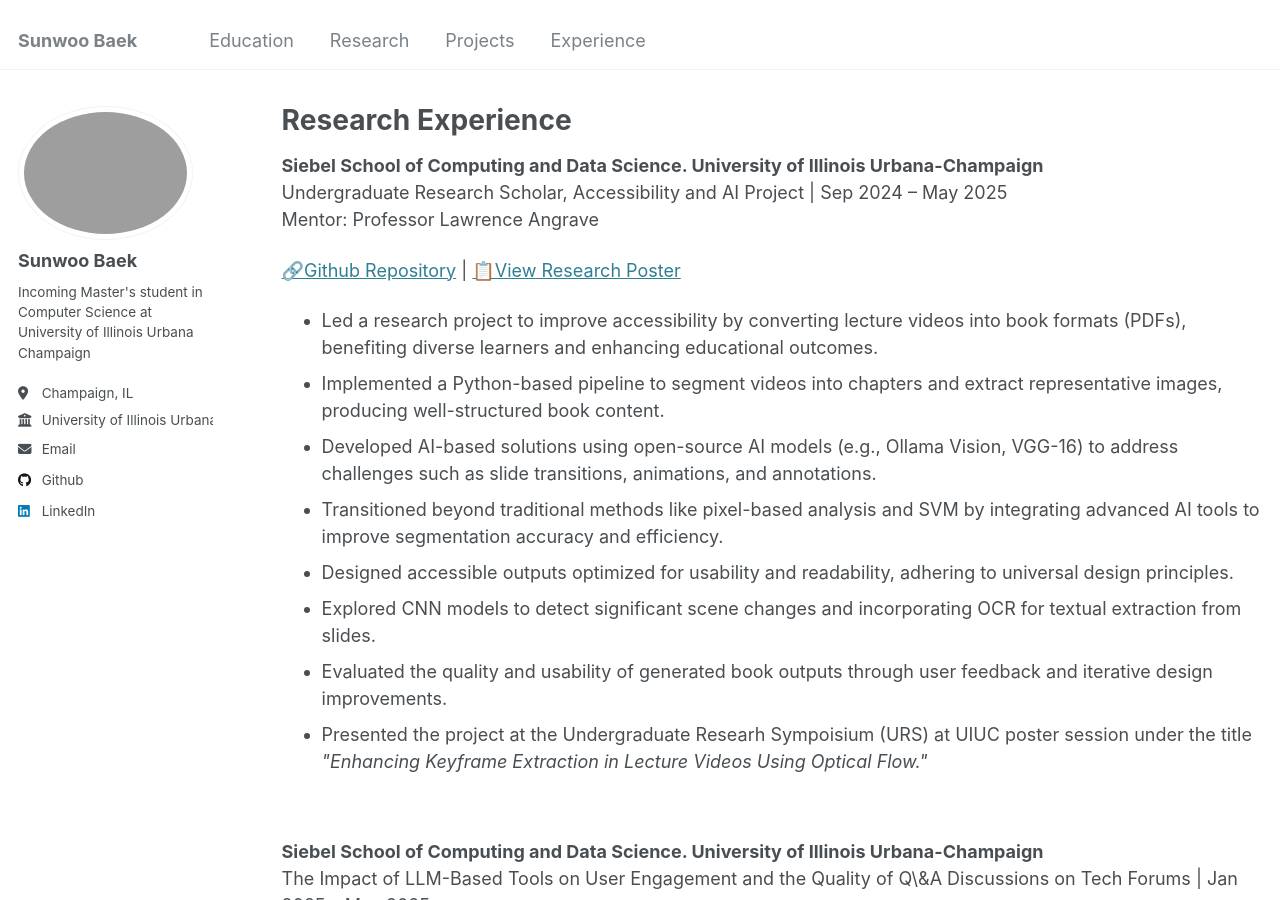
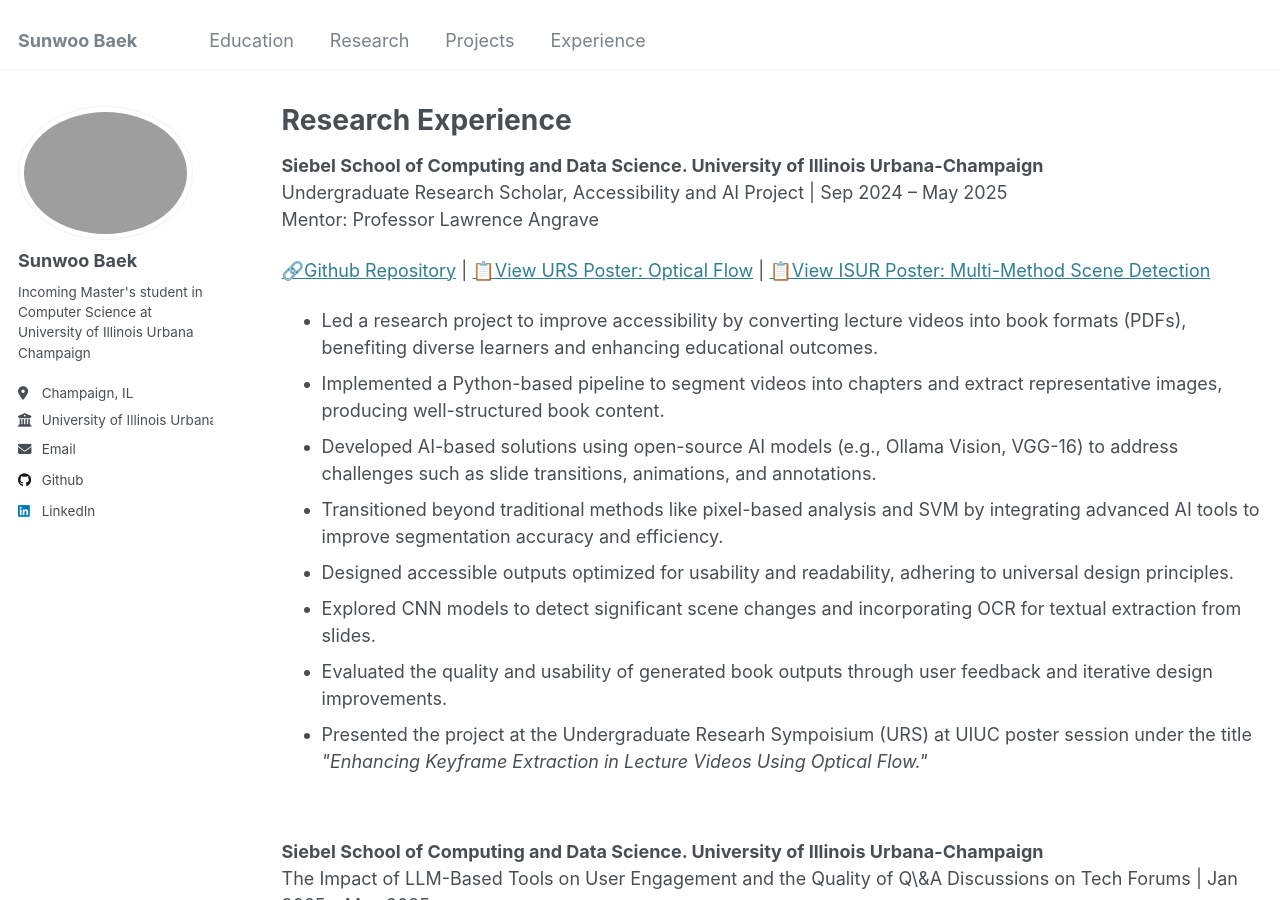
Before and after one commit to sbaek21/sbaek21.github.io, a Jekyll site: the page built from _pages/research.html, in a window 1280 px wide and 900 px high. Built offline with Jekyll 4.4.1, drawn with Linux system fonts in a browser that asks for light colours.

Commit message:
Uploaded research Poster for isur

```diff
--- a/_pages/research.html
+++ b/_pages/research.html
@@ -11,7 +11,8 @@ Mentor: Professor Lawrence Angrave</p>
 
 <p>
     <a href="https://github.com/sbaek21/Accessibility-AI-and-Video" target="_blank">🔗Github Repository</a> |
-    <a href="/files/Research_poster_URS.pdf" target="_blank">📋View Research Poster</a>
+    <a href="/files/Research_poster_URS.pdf" target="_blank">📋View URS Poster: Optical Flow</a> |
+    <a href="/files/ISUR Research Poster CS STARS.pdf" target="_blank">📋View ISUR Poster: Multi-Method Scene Detection </a>
 </p>
 
     <ul>
```
Also changed, not shown: 1 other file.
